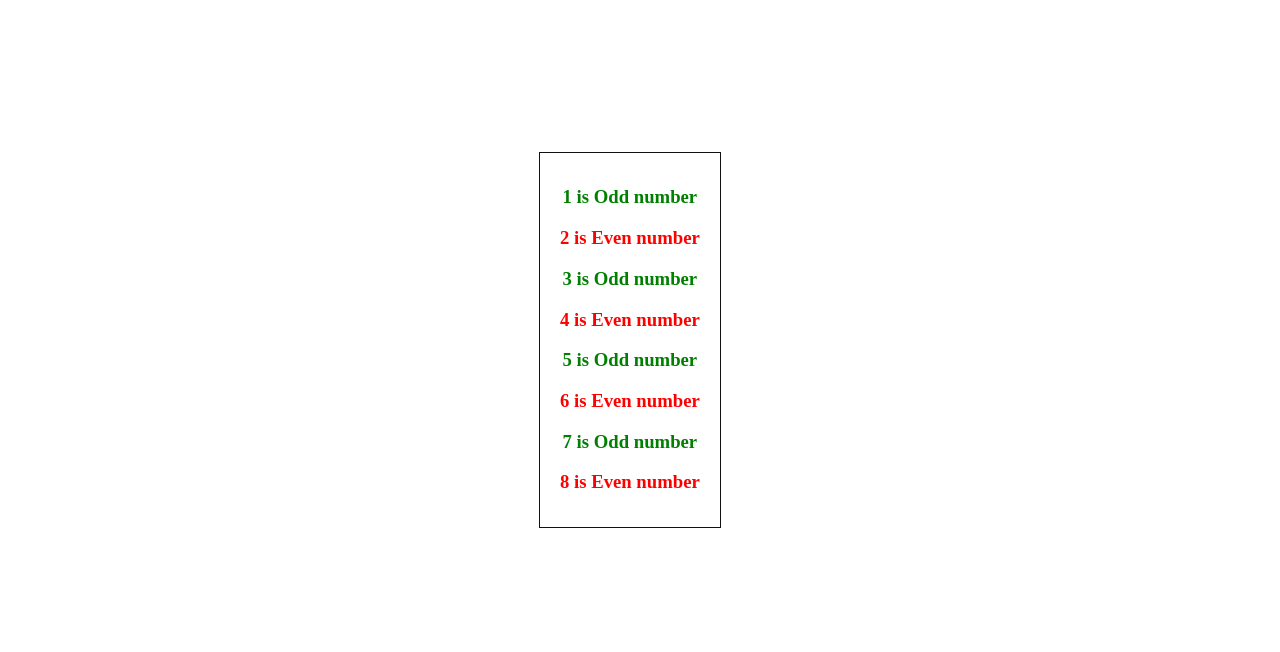
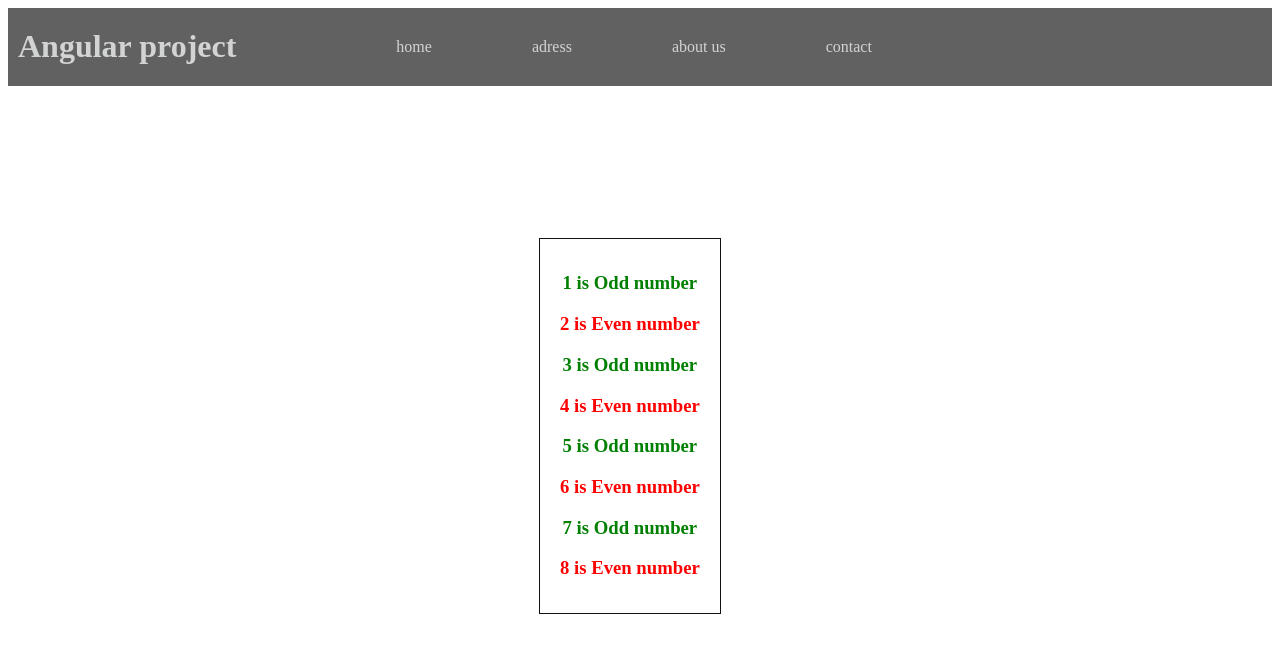
Before and after one commit to devdariannianni/homework2, an Angular app: page / in a window 1280 px wide. Shown: the top 652 px of the page. Built offline with nearby package versions, Linux system fonts and the light colour scheme.

Commit message:
new header

```diff
--- a/src/app/app.component.html
+++ b/src/app/app.component.html
@@ -1,3 +1,4 @@
+<app-header></app-header>
 <div class="container">
   <h3
     *ngFor="let number of numbers"
--- a/src/app/app.module.ts
+++ b/src/app/app.module.ts
@@ -3,10 +3,14 @@ import { BrowserModule } from '@angular/platform-browser';
 
 import { AppRoutingModule } from './app-routing.module';
 import { AppComponent } from './app.component';
+import { HeaderComponent } from './header/header/header.component';
+import { FooterComponent } from './footer/footer.component';
 
 @NgModule({
   declarations: [
-    AppComponent
+    AppComponent,
+    HeaderComponent,
+    FooterComponent
   ],
   imports: [
     BrowserModule,
--- /dev/null
+++ b/src/app/footer/footer.component.html
@@ -0,0 +1 @@
+<p>footer works!</p>
--- /dev/null
+++ b/src/app/footer/footer.component.ts
@@ -0,0 +1,15 @@
+import { Component, OnInit } from '@angular/core';
+
+@Component({
+  selector: 'app-footer',
+  templateUrl: './footer.component.html',
+  styleUrls: ['./footer.component.css']
+})
+export class FooterComponent implements OnInit {
+
+  constructor() { }
+
+  ngOnInit(): void {
+  }
+
+}
--- /dev/null
+++ b/src/app/header/header/header.component.css
@@ -0,0 +1,37 @@
+*{
+    margin: 0;
+    padding: 0;
+    text-decoration: none;
+    list-style-type: none;
+    box-sizing: border-box;
+}
+
+.header{
+    overflow: hidden;
+    background-color: rgb(97, 97, 97);
+    padding: 20px 10px;
+    display: flex;
+}
+.header a{
+    color: rgb(210, 211, 211);
+}
+h1{
+    color: rgb(210, 211, 211);
+
+}
+nav ul {
+    display: flex;
+    justify-content: space-around;
+    padding: 10px;
+    margin-left: 100px;
+}
+
+nav ul li a:hover{
+    background-color: rgb(43, 43, 43);
+}
+ul li a{
+    width: 100%;
+    padding: 50px;
+    color: rgb(210, 211, 211);
+
+}
--- /dev/null
+++ b/src/app/header/header/header.component.html
@@ -0,0 +1,13 @@
+<div class="header">
+    <h1><a href="">Angular project</a> </h1>
+    <nav>
+        <ul>
+            <li><a href="">home</a></li>
+            <li><a href="">adress</a></li>
+            <li><a href="">about us</a></li>
+            <li><a href="">contact</a></li>
+
+        </ul>
+
+    </nav>
+</div>
--- /dev/null
+++ b/src/app/header/header/header.component.ts
@@ -0,0 +1,15 @@
+import { Component, OnInit } from '@angular/core';
+
+@Component({
+  selector: 'app-header',
+  templateUrl: './header.component.html',
+  styleUrls: ['./header.component.css']
+})
+export class HeaderComponent implements OnInit {
+
+  constructor() { }
+
+  ngOnInit(): void {
+  }
+
+}
```
Also changed, not shown: src/app/footer/footer.component.css (added), 2 other files (tests, documents, lock files or other folders).
